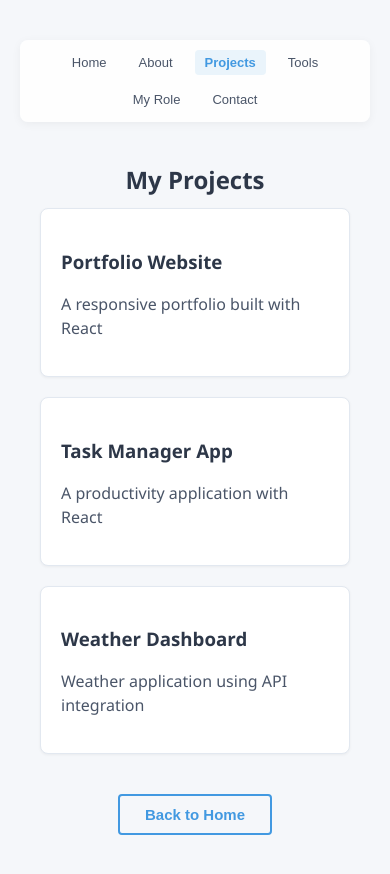
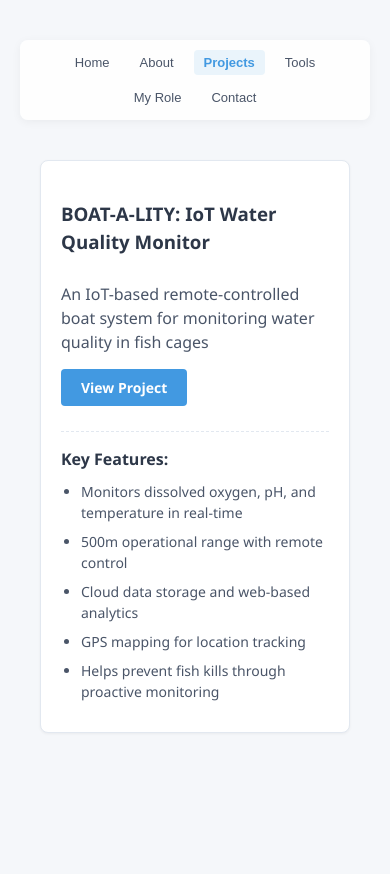
Before and after one commit to jooo1104/jooo1104.github.io, a React (Create React App) app: page / in a window 390 px wide. Both pictures are taken after a click on the button "Projects". After the commit the page ends 844 px from the top, so only its background shows below. Built offline with nearby package versions, Linux system fonts and the light colour scheme.

Commit message:
Added contact page animations and improved project cards layout

```diff
--- a/src/Portfolio.css
+++ b/src/Portfolio.css
@@ -59,31 +59,6 @@
   font-weight: 600;
 }
 
-/* Responsive adjustments */
-@media (max-width: 768px) {
-  .simple-nav {
-    flex-wrap: wrap;
-    gap: 15px;
-    margin-bottom: 40px;
-    padding: 10px;
-  }
-
-  .nav-button {
-    padding: 6px 12px;
-    font-size: 14px;
-  }
-}
-
-@media (max-width: 480px) {
-  .simple-nav {
-    gap: 10px;
-  }
-
-  .nav-button {
-    padding: 5px 10px;
-    font-size: 13px;
-  }
-}
 /* Content */
 .portfolio-content {
   text-align: center;
@@ -112,15 +87,15 @@
 }
 
 /* Buttons */
-  .resume-button, .work-button, .back-button {
-    display: block;
-    margin: 0 auto;
-    padding: 12px 30px;
-    font-size: 16px;
+.resume-button, .work-button, .back-button, .project-link-button {
+  display: inline-block;
+  padding: 8px 20px;
   font-weight: 600;
   border-radius: 4px;
   cursor: pointer;
   transition: all 0.3s ease;
+  text-decoration: none;
+  font-size: 14px;
 }
 
 .resume-button {
@@ -128,6 +103,8 @@
   color: white;
   border: none;
   margin-bottom: 40px;
+  padding: 12px 30px;
+  font-size: 16px;
 }
 
 .resume-button:hover {
@@ -138,6 +115,8 @@
   background-color: transparent;
   color: var(--primary-color);
   border: 2px solid var(--primary-color);
+  padding: 12px 30px;
+  font-size: 16px;
 }
 
 .work-button:hover {
@@ -150,6 +129,8 @@
   color: var(--primary-color);
   border: 2px solid var(--primary-color);
   margin-top: 20px;
+  padding: 12px 30px;
+  font-size: 16px;
 }
 
 .back-button:hover {
@@ -177,6 +158,8 @@
   text-align: left;
   box-shadow: 0 1px 3px rgba(0, 0, 0, 0.05);
   border: 1px solid var(--border-color);
+  display: flex;
+  flex-direction: column;
 }
 
 .project-card h3 {
@@ -186,6 +169,48 @@
 
 .project-card p {
   color: var(--text-medium);
+  margin-bottom: 10px;
+}
+
+.project-links {
+  margin: 5px 0 15px 0;
+  display: flex;
+  justify-content: flex-start;
+}
+
+.project-link-button {
+  background-color: var(--primary-color);
+  color: white;
+  border: none;
+}
+
+.project-link-button:hover {
+  background-color: var(--primary-dark);
+}
+
+.project-details {
+  margin-top: 10px;
+  padding-top: 15px;
+  border-top: 1px dashed var(--border-color);
+}
+
+.project-details h4 {
+  color: var(--text-dark);
+  margin: 0 0 10px 0;
+  font-size: 16px;
+}
+
+.project-details ul {
+  padding-left: 20px;
+  margin: 10px 0;
+  text-align: left;
+}
+
+.project-details li {
+  color: var(--text-medium);
+  margin-bottom: 8px;
+  font-size: 14px;
+  line-height: 1.5;
 }
 
 /* Contact View */
@@ -213,6 +238,50 @@
 .contact-details a:hover {
   text-decoration: underline;
 }
+/* Contact View */
+.contact-view {
+  text-align: center;
+}
+
+.contact-container {
+  display: flex;
+  justify-content: center;
+  max-width: 600px;
+  margin: 0 auto;
+}
+
+.contact-card {
+  background: var(--card-bg);
+  padding: 30px;
+  border-radius: 8px;
+  text-align: center;
+  box-shadow: 0 1px 3px rgba(0, 0, 0, 0.05);
+  border: 1px solid var(--border-color);
+  width: 100%;
+}
+
+.contact-details {
+  text-align: left;
+  margin: 0 auto;
+  display: inline-block;
+}
+
+.contact-details p {
+  margin-bottom: 15px;
+  font-size: 16px;
+  color: var(--text-medium);
+}
+
+.contact-details a {
+  color: var(--primary-color);
+  text-decoration: none;
+  transition: color 0.3s ease;
+}
+
+.contact-details a:hover {
+  color: var(--primary-dark);
+  text-decoration: underline;
+}
 
 /* Responsive adjustments */
 @media (max-width: 768px) {
@@ -220,6 +289,12 @@
       flex-wrap: wrap;
       gap: 15px;
       margin-bottom: 40px;
+      padding: 10px;
+  }
+
+  .nav-button {
+      padding: 6px 12px;
+      font-size: 14px;
   }
 
   .portfolio-content h1 {
@@ -248,11 +323,12 @@
 
 @media (max-width: 480px) {
   .simple-nav {
-      gap: 12px;
+      gap: 10px;
   }
 
-    .simple-nav a {
-      font-size: 14px;
+  .nav-button {
+      padding: 5px 10px;
+      font-size: 13px;
   }
 
   .portfolio-content h1 {
@@ -267,3 +343,104 @@
       padding: 0 20px;
   }
 }
+
+
+/* Add these animation styles to your Portfolio.css */
+@keyframes fadeInUp {
+  from {
+    opacity: 0;
+    transform: translateY(20px);
+  }
+  to {
+    opacity: 1;
+    transform: translateY(0);
+  }
+}
+
+@keyframes scaleIn {
+  from {
+    transform: scale(0.95);
+    opacity: 0;
+  }
+  to {
+    transform: scale(1);
+    opacity: 1;
+  }
+}
+
+/* Updated Contact View with Animations */
+.contact-view {
+  text-align: center;
+  animation: fadeInUp 0.6s ease-out forwards;
+}
+
+.contact-container {
+  display: flex;
+  justify-content: center;
+  max-width: 600px;
+  margin: 0 auto;
+}
+
+.contact-card {
+  background: var(--card-bg);
+  padding: 30px;
+  border-radius: 8px;
+  text-align: center;
+  box-shadow: 0 1px 3px rgba(0, 0, 0, 0.05);
+  border: 1px solid var(--border-color);
+  width: 100%;
+  animation: scaleIn 0.5s ease-out 0.2s both;
+  transform-origin: center;
+}
+
+.contact-details {
+  text-align: left;
+  margin: 0 auto;
+  display: inline-block;
+}
+
+.contact-details p {
+  margin-bottom: 15px;
+  font-size: 16px;
+  color: var(--text-medium);
+  opacity: 0;
+  animation: fadeInUp 0.5s ease-out forwards;
+}
+
+/* Staggered animations for each contact detail */
+.contact-details p:nth-child(1) {
+  animation-delay: 0.4s;
+}
+.contact-details p:nth-child(2) {
+  animation-delay: 0.5s;
+}
+.contact-details p:nth-child(3) {
+  animation-delay: 0.6s;
+}
+
+.contact-details a {
+  color: var(--primary-color);
+  text-decoration: none;
+  transition: all 0.3s ease;
+  position: relative;
+}
+
+.contact-details a:hover {
+  color: var(--primary-dark);
+}
+
+/* Add underline animation on hover */
+.contact-details a::after {
+  content: '';
+  position: absolute;
+  width: 0;
+  height: 2px;
+  bottom: -2px;
+  left: 0;
+  background-color: var(--primary-dark);
+  transition: width 0.3s ease;
+}
+
+.contact-details a:hover::after {
+  width: 100%;
+}
--- a/src/index.js
+++ b/src/index.js
@@ -36,47 +36,52 @@ function Portfolio() {
             </button>
           </>
         );
+// In your index.js, update the projects case in the renderContent function:
 case 'projects':
   return (
     <div className="projects-view">
-            <h1>My Projects</h1>
       <div className="projects-list">
         <div className="project-card">
-                <h3>Portfolio Website</h3>
-                <p>A responsive portfolio built with React</p>
+          <h3>BOAT-A-LITY: IoT Water Quality Monitor</h3>
+          <p>An IoT-based remote-controlled boat system for monitoring water quality in fish cages</p>
+          <div className="project-links">
+            <a
+              href="https://boat-a-lity.web.app/"
+              target="_blank"
+              rel="noopener noreferrer"
+              className="project-link-button"
+            >
+              View Project
+            </a>
           </div>
-              <div className="project-card">
-                <h3>Task Manager App</h3>
-                <p>A productivity application with React</p>
-              </div>
-              <div className="project-card">
-                <h3>Weather Dashboard</h3>
-                <p>Weather application using API integration</p>
+          <div className="project-details">
+            <h4>Key Features:</h4>
+            <ul>
+              <li>Monitors dissolved oxygen, pH, and temperature in real-time</li>
+              <li>500m operational range with remote control</li>
+              <li>Cloud data storage and web-based analytics</li>
+              <li>GPS mapping for location tracking</li>
+              <li>Helps prevent fish kills through proactive monitoring</li>
+            </ul>
           </div>
         </div>
-            <button
-              className="back-button"
-              onClick={() => setCurrentView('home')}
-            >
-              Back to Home
-            </button>
+        {/* Rest of your project cards */}
+      </div>
+
     </div>
   );
   case 'contact':
     return (
       <div className="contact-view">
-            <h1>Contact Me</h1>
+        <div className="contact-container">
+          <div className="contact-card">
             <div className="contact-details">
               <p>Email: <a href="mailto:akosijonel04@gmail.com">akosijonel04@gmail.com</a></p>
               <p>LinkedIn: <a href="https://www.linkedin.com/in/castillo-jonel-almazan-7a29091b9/" target="_blank" rel="noopener noreferrer">linkedin.com/in/castillo-jonel-almazan</a></p>
               <p>GitHub: <a href="https://github.com/jooo1104" target="_blank" rel="noopener noreferrer">github.com/jooo1104</a></p>
             </div>
-            <button
-              className="back-button"
-              onClick={() => setCurrentView('home')}
-            >
-              Back to Home
-            </button>
+          </div>
+        </div>
       </div>
     );
       default:
```
Lines whose indentation alone changed are shown as unchanged.
